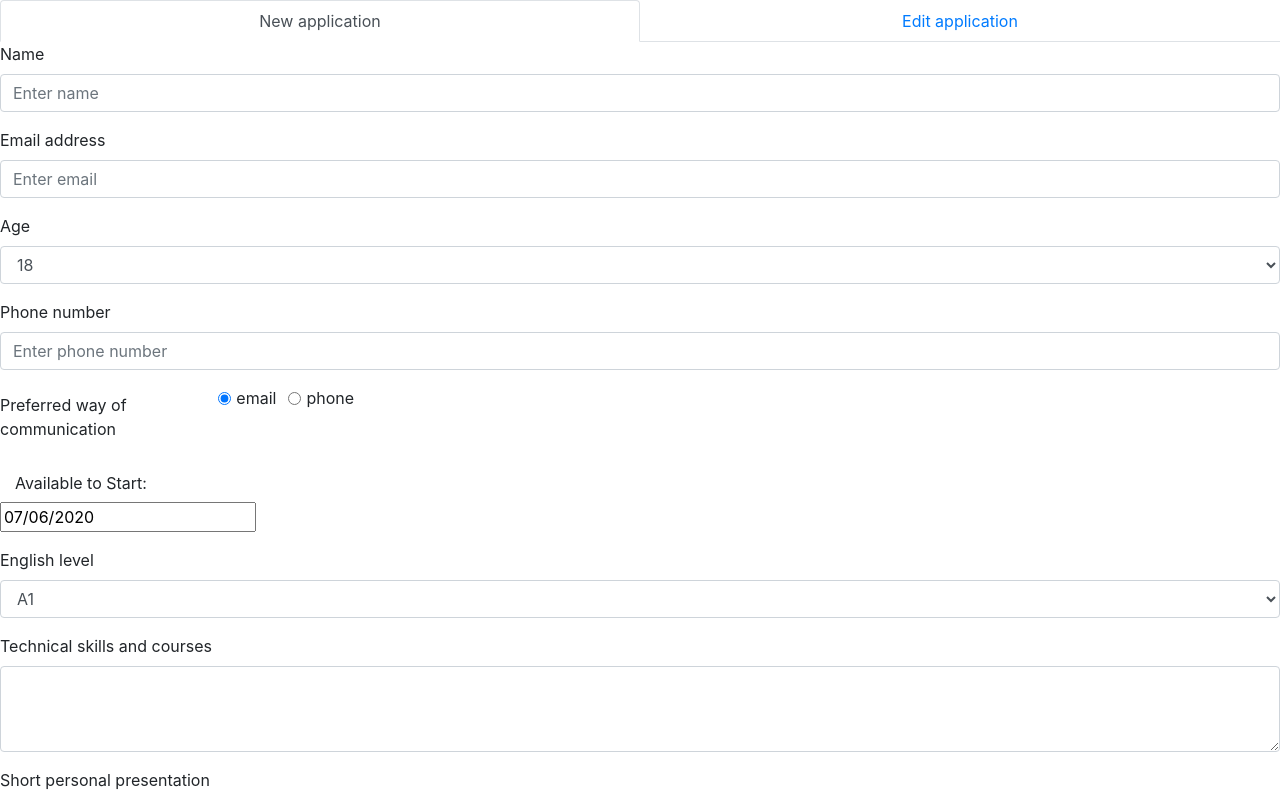
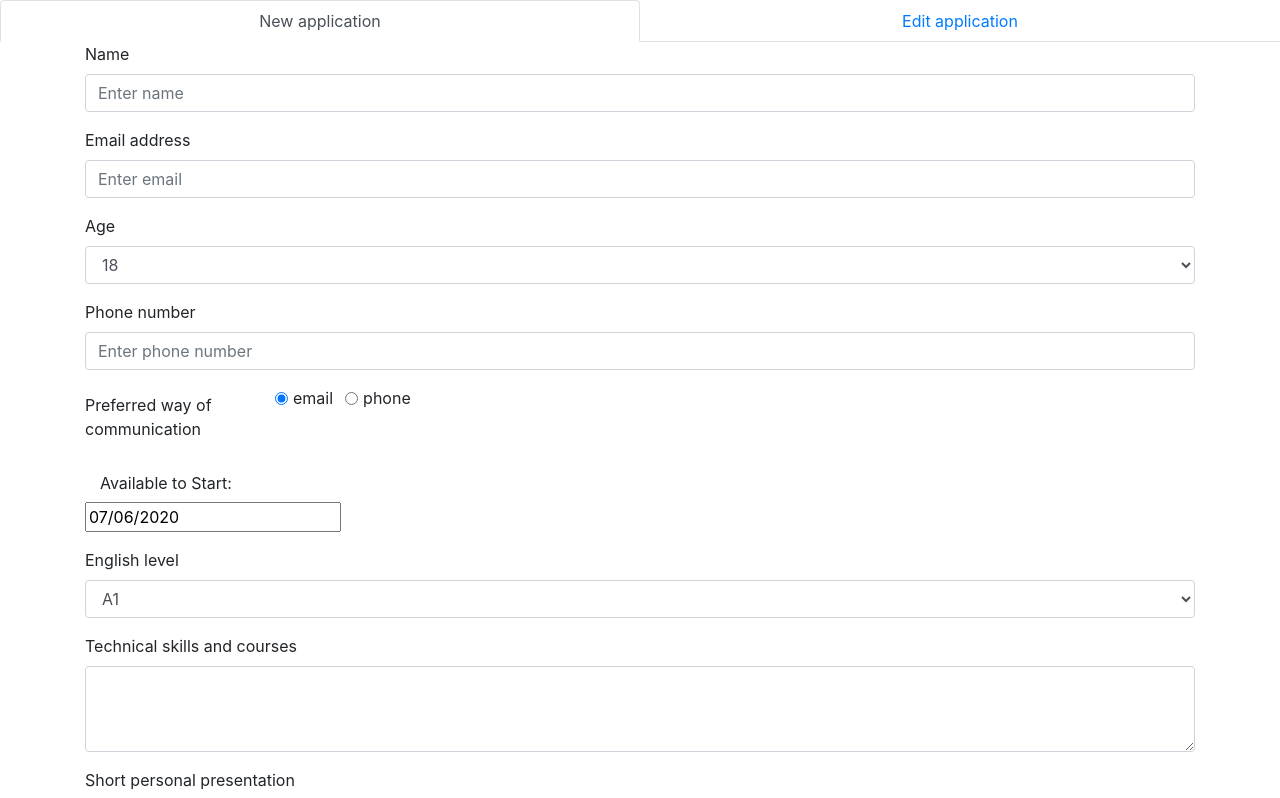
Before and after one commit to dunjadjokic/application-manager, a React (Create React App) app: page / in a window 1280 px wide. Shown: the top 798 px of the page. Built offline with nearby package versions, Linux system fonts and the light colour scheme.

Commit message:
added Container

```diff
--- a/src/App.tsx
+++ b/src/App.tsx
@@ -3,14 +3,14 @@ import React from 'react';
 import Navbar from './components/Navbar';
 import NewApp from './components/NewApp'
 import { BrowserRouter as Router, Switch, Route } from "react-router-dom";
+import Container from 'react-bootstrap/Container'
 
 function App() {
   return (
     <Router>
       <div>
         <Navbar />
-        {/* A <Switch> looks through its children <Route>s and
-            renders the first one that matches the current URL. */}
+        <Container>
           <Switch>
             <Route path="/">
               <NewApp />
@@ -19,6 +19,7 @@ function App() {
               edit
           </Route>
           </Switch>
+        </Container>
       </div>
     </Router>
   )
```
Lines whose indentation alone changed are shown as unchanged.
